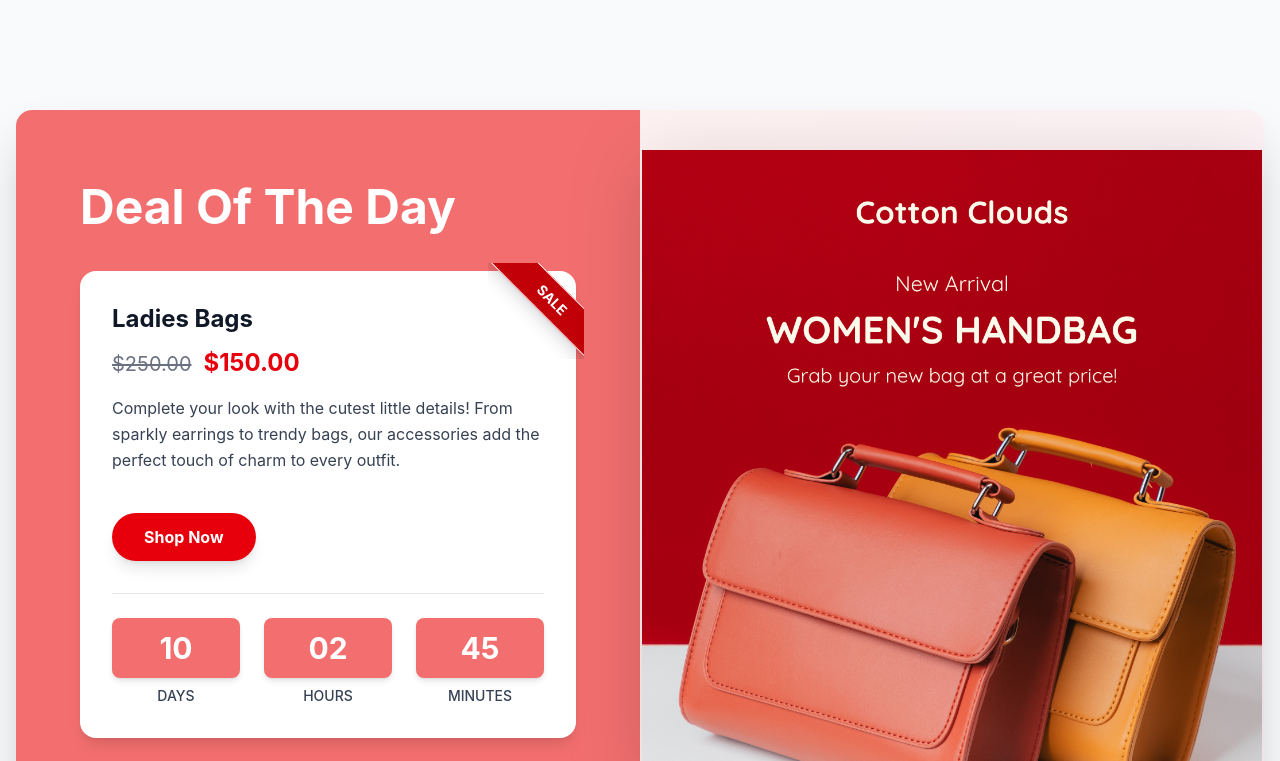
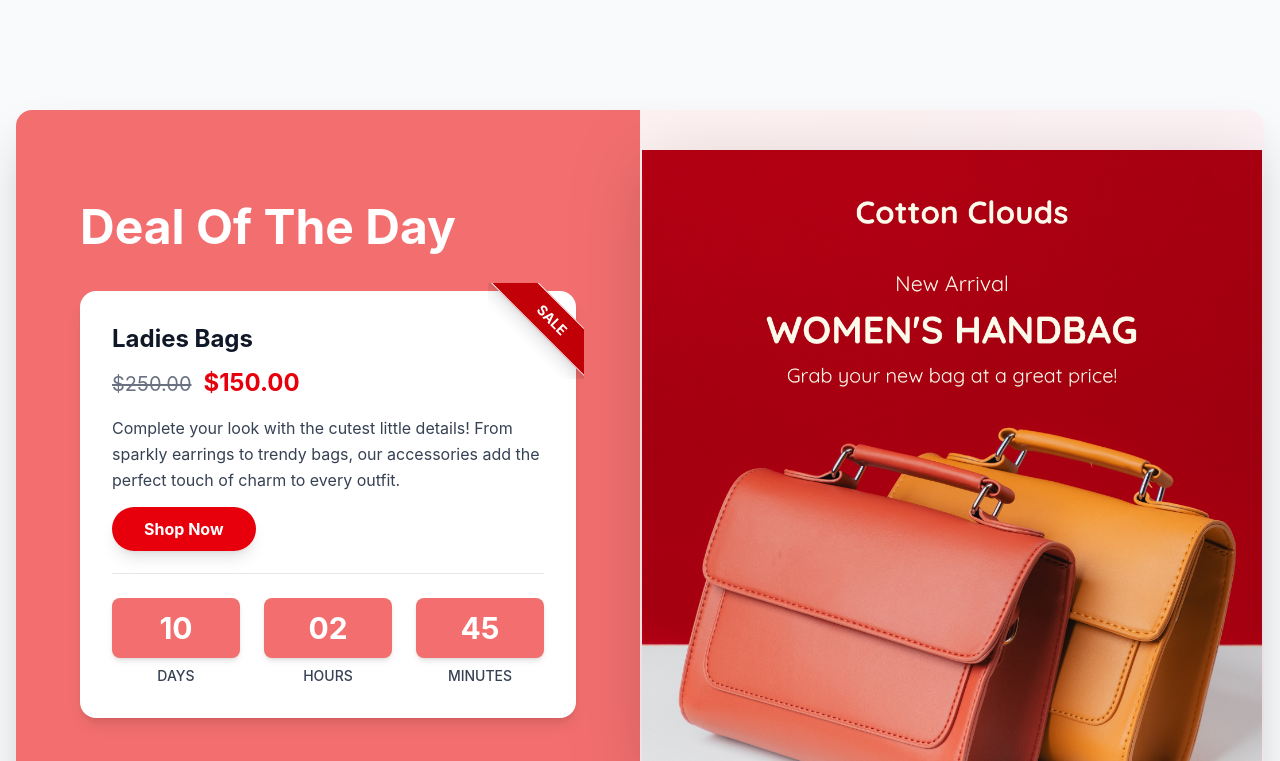
Before and after one commit to supunyasanthaofficial/Cotton, a React (Vite) app: page / in a window 1280 px wide. Shown: the part 2280-3041 px from the top of the page. Built offline with nearby package versions, Linux system fonts and the light colour scheme.

Commit message:
(home): replace action buttons with Link components
Updates the "Explore Collection" and "Shop Now" static buttons on the Home page to `Link` components from `react-router-dom`. This enables proper navigation to the fashions, new arrivals, and sales sections.

```diff
--- a/src/pages/Home.jsx
+++ b/src/pages/Home.jsx
@@ -16,7 +16,7 @@
 import fc4 from "../assets/images/fc4.jpg";
 import TrendingProducts from "../components/TrendingProducts";
 import Discount from "../components/Discount";
-
+import { Link } from "react-router-dom";
 import Snowfall from "react-snowfall";
 
 const Home = () => {
@@ -119,9 +119,12 @@
                 confidence is all about confidence,comfort,and a little sparkle
                 in every outfit.
               </p>
-              <button className="mt-4 w-fit px-5 py-2 bg-pink-500 text-white font-bold rounded-full text-sm hover:bg-pink-600 transition">
+              <Link
+                to="/fashions#fashion-products"
+                className="mt-4 w-fit px-5 py-2 bg-pink-500 text-white font-bold rounded-full text-sm hover:bg-pink-600 transition"
+              >
                 Explore Collection
-              </button>
+              </Link>
             </div>
           </div>
 
@@ -153,9 +156,12 @@
                 soft fabrics,bright colors, and adorable styles made for every
                 little adventure.
               </p>
-              <button className="mt-4 w-fit px-5 py-2 bg-blue-500 text-white font-bold rounded-full text-sm hover:bg-blue-600 transition">
+              <Link
+                to="/new-arrivals#new-arrivals-section"
+                className="mt-4 w-fit px-5 py-2 bg-blue-500 text-white font-bold rounded-full text-sm hover:bg-blue-600 transition"
+              >
                 Explore Collection
-              </button>
+              </Link>
             </div>
           </div>
         </div>
@@ -196,9 +202,12 @@
                   perfect touch of charm to every outfit.
                 </p>
 
-                <button className="mt-4 px-8 py-3 bg-red-600 text-white rounded-full text-base font-bold hover:bg-red-700 transition-all duration-300 transform hover:scale-105 shadow-lg hover:shadow-xl">
+                <Link
+                  to="/sales"
+                  className="mt-4 px-8 py-3 bg-red-600 text-white rounded-full text-base font-bold hover:bg-red-700 transition-all duration-300 transform hover:scale-105 shadow-lg hover:shadow-xl"
+                >
                   Shop Now
-                </button>
+                </Link>
 
                 <div className="flex gap-4 md:gap-6 mt-8 pt-6 border-t border-gray-200">
                   <div className="text-center flex-1">
```
